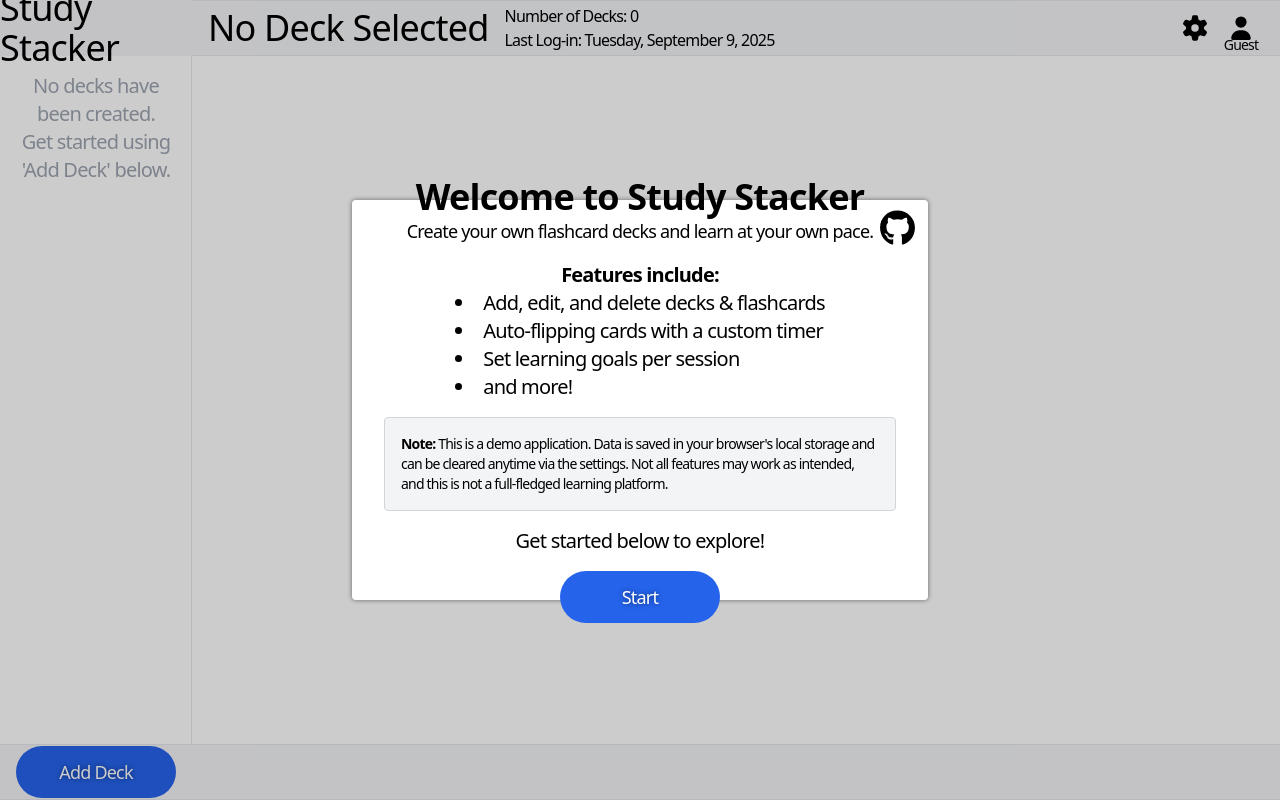
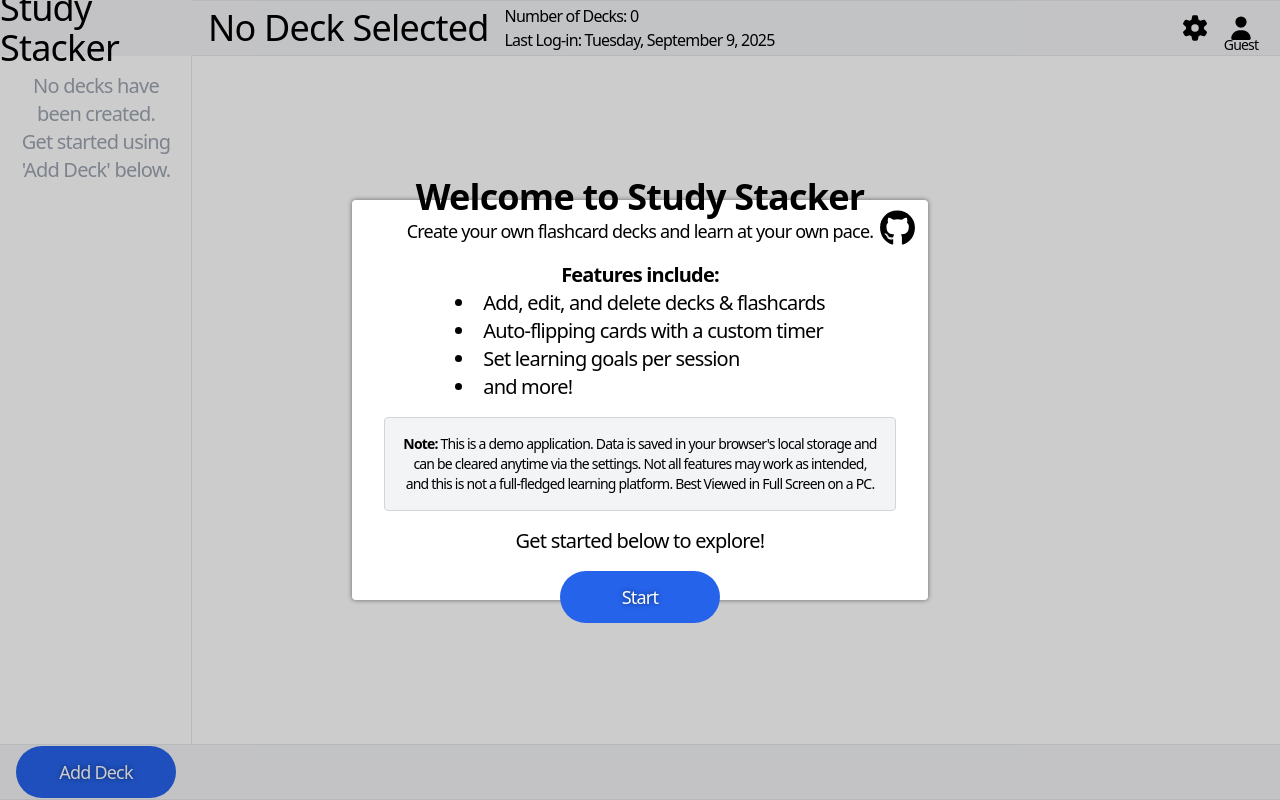
Before and after one commit to lseti1/AngularStudyStacker-123913, an Angular app: page / in a window 1280 px wide. Built offline with nearby package versions, Linux system fonts and the light colour scheme.

Commit message:
Content: Updated Welcome Message

```diff
--- a/src/app/welcome-message/welcome-message.html
+++ b/src/app/welcome-message/welcome-message.html
@@ -15,7 +15,8 @@
         </div>
 
         <div class="bg-gray-100 p-4 rounded border border-gray-300 text-left text-sm">
-            <p><strong>Note:</strong> This is a demo application. Data is saved in your browser's local storage and can be cleared anytime via the settings. Not all features may work as intended, and this is not a full-fledged learning platform.</p>
+            <p class="text-center"><strong>Note:</strong> This is a demo application. Data is saved in your browser's local storage and can be cleared anytime via the settings.
+                Not all features may work as intended, and this is not a full-fledged learning platform. Best Viewed in Full Screen on a PC.</p>
         </div>
         <p>Get started below to explore!</p>
         <button (click)="onClose()" class="blue-btn">Start</button>
```
